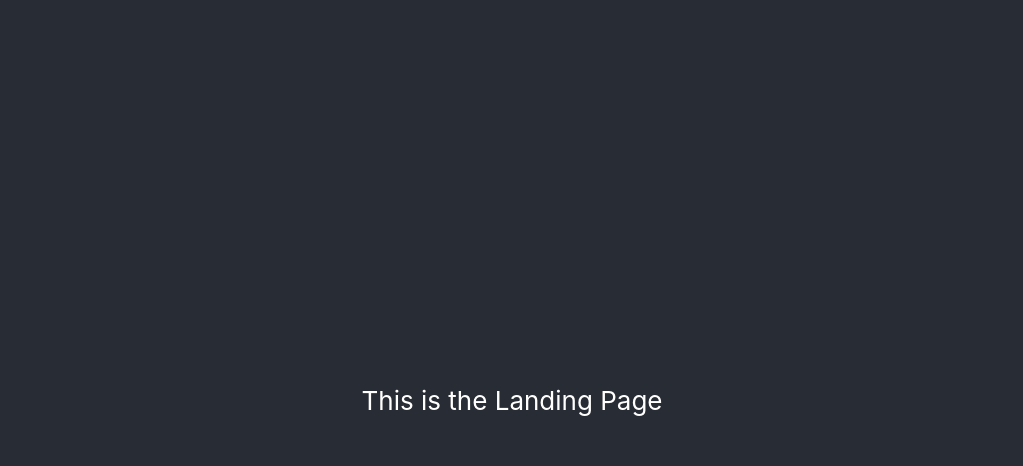
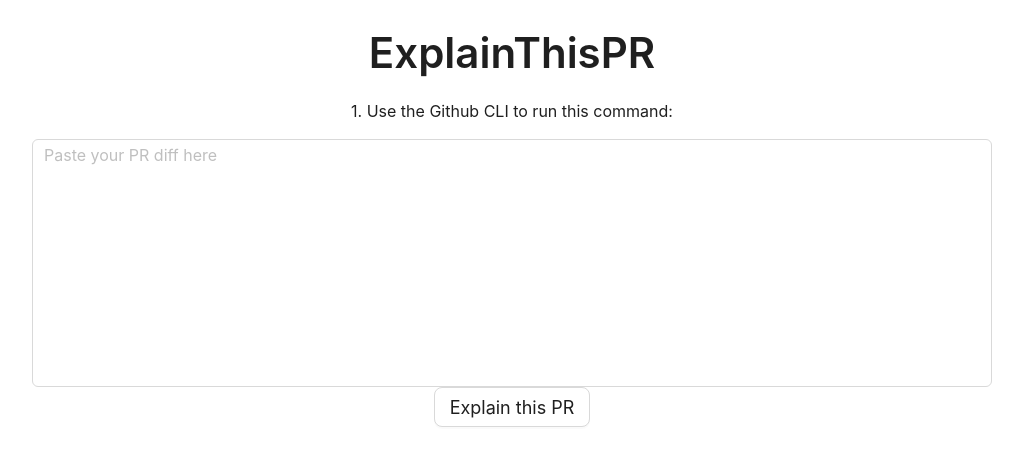
Before and after one commit to ExplainThisPR/explain-this-pr, a React (Create React App) app: page / in a window 1280 px wide. Shown: the top 466 px of the page, without its empty margins (128-1151 px from the left). Built offline with nearby package versions, Linux system fonts and the light colour scheme.

Commit message:
Add ability to hit the cloud function webhook

```diff
--- a/package.json
+++ b/package.json
@@ -11,6 +11,7 @@
     "@types/react": "^18.0.28",
     "@types/react-dom": "^18.0.11",
     "antd": "^5.3.2",
+    "axios": "^1.3.4",
     "firebase": "^9.18.0",
     "moment": "^2.29.4",
     "react": "^18.2.0",
--- a/src/firebase.ts
+++ b/src/firebase.ts
@@ -3,6 +3,7 @@ import { initializeApp } from 'firebase/app';
 import { getAnalytics } from 'firebase/analytics';
 import { getFirestore } from 'firebase/firestore';
 import { getAuth } from 'firebase/auth';
+import { getFunctions } from 'firebase/functions';
 // TODO: Add SDKs for Firebase products that you want to use
 // https://firebase.google.com/docs/web/setup#available-libraries
 
@@ -23,3 +24,4 @@ export const app = initializeApp(firebaseConfig);
 export const analytics = getAnalytics(app);
 export const db = getFirestore(app);
 export const auth = getAuth(app);
+export const functions = getFunctions(app);
--- a/src/pages/LandingPage/LandingPage.tsx
+++ b/src/pages/LandingPage/LandingPage.tsx
@@ -1,12 +1,51 @@
+import { Button, Col, Input, Row, Typography, message } from 'antd';
+import axios from 'axios';
 import React from 'react';
 import './LandingPage.css';
 
 function LandingPage() {
+  const [diff, setDiff] = React.useState('');
+  const [loading, setLoading] = React.useState(false);
+  // Call the Firebase Function with diff_body as the body
+  const handleExplain = async () => {
+    try {
+      setLoading(true);
+      const URL =
+        'http://localhost:5001/explain-this-pr/us-central1/githubWebhook';
+      //'https://us-central1-explain-this-pr.cloudfunctions.net/githubWebhook';
+      const { data } = await axios.post(URL, {
+        diff_body: diff,
+      });
+      console.log(data);
+      setLoading(false);
+    } catch (error) {
+      setLoading(false);
+      console.error(error);
+      message.error('Something went wrong. Please try again');
+    }
+  };
+
   return (
     <div className="LandingPage">
-      <header className="App-header">
-        <p>This is the Landing Page</p>
-      </header>
+      <Typography.Title>ExplainThisPR</Typography.Title>
+      <Typography.Paragraph>
+        1. Use the Github CLI to run this command:
+      </Typography.Paragraph>
+      <Row justify="center">
+        <Col span={18}>
+          <Input.TextArea
+            placeholder="Paste your PR diff here"
+            autoSize={{ minRows: 10, maxRows: 20 }}
+            onChange={(e) => setDiff(e.target.value)}
+            value={diff}
+          />
+        </Col>
+      </Row>
+      <Row justify="center">
+        <Button size="large" onClick={handleExplain} loading={loading}>
+          Explain this PR
+        </Button>
+      </Row>
     </div>
   );
 }
```
Also changed, not shown: 1 other file (tests, documents, lock files or other folders).
